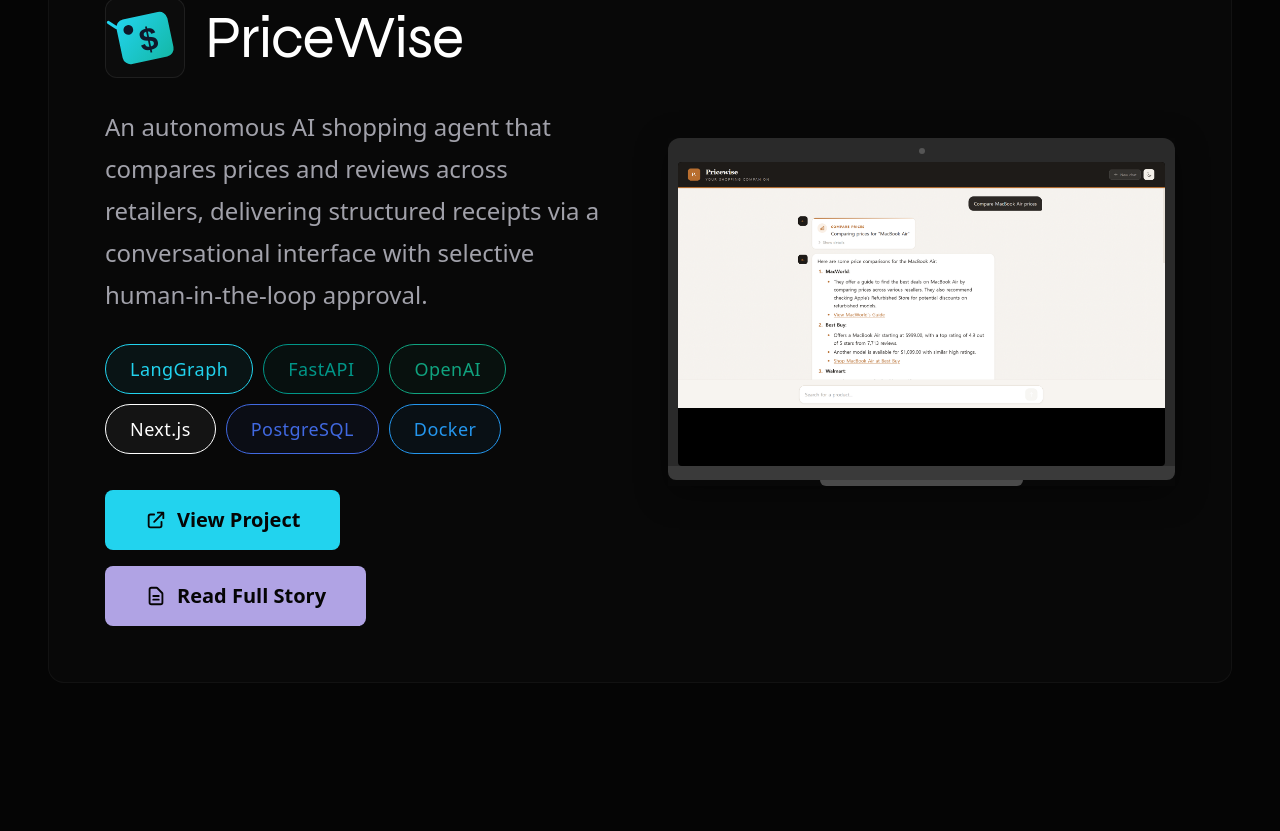
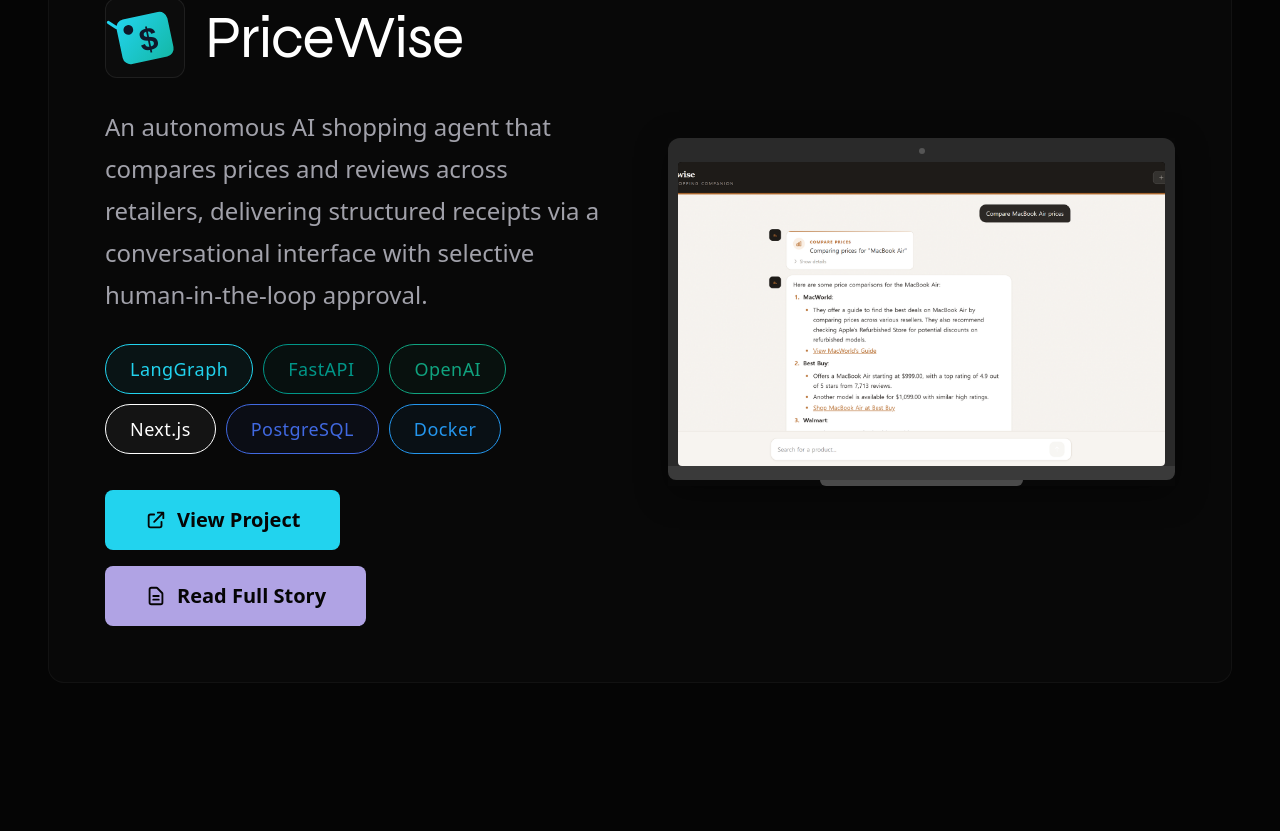
Before and after one commit to kimyungju/portfolio, a Next.js app: page / in a window 1280 px wide. Shown: the part 2468-3299 px from the top of the page. Built offline with nearby package versions, Linux system fonts and the light colour scheme.

Commit message:
fix: use object-cover for project screenshots to fill laptop frame
Changed from object-contain to object-cover so screenshots fill the
laptop mockup screen area with no gaps or letterboxing.

```diff
--- a/src/components/ProjectCard.tsx
+++ b/src/components/ProjectCard.tsx
@@ -188,7 +188,7 @@
                       src={project.previewSrc}
                       alt={`${project.title} preview`}
                       fill
-                      className="object-contain object-top transition-transform duration-700 ease-out group-hover/img:scale-[1.03]"
+                      className="object-cover object-top transition-transform duration-700 ease-out group-hover/img:scale-[1.03]"
                     />
                     <div className="pointer-events-none absolute inset-0 opacity-0 transition-opacity duration-500 group-hover/img:opacity-100 bg-gradient-to-t from-cyan/[0.10] via-teal/[0.04] to-transparent" />
                   </div>
```
